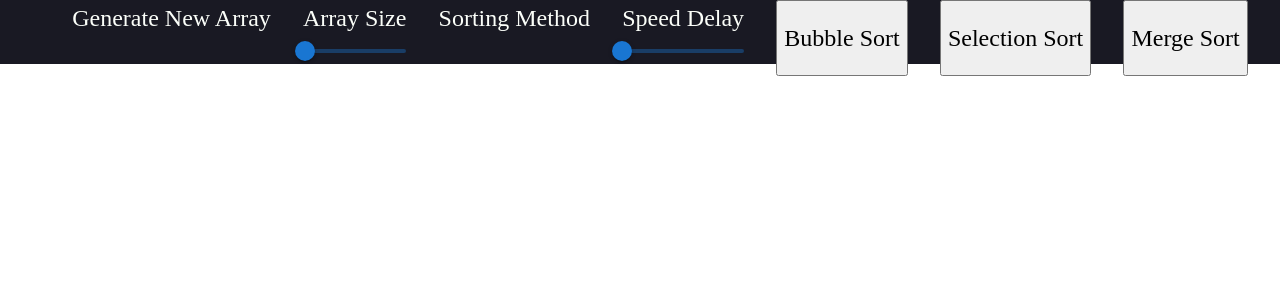
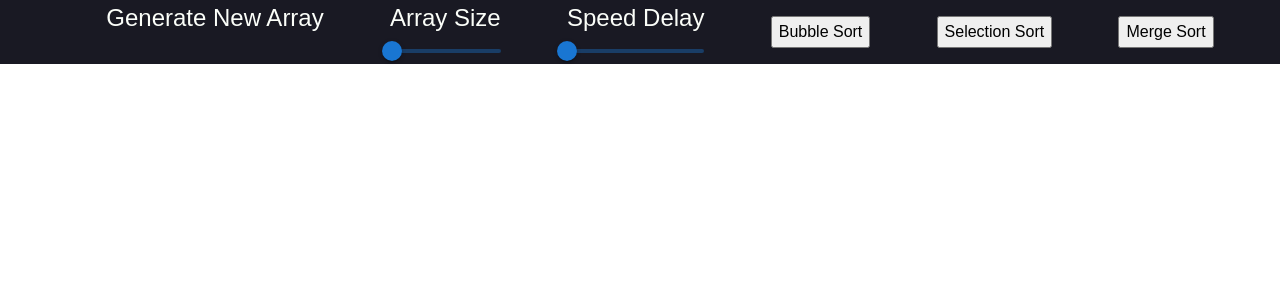
Before and after one commit to equan1090/sorting-visualizer, a React (Create React App) app: page / in a window 1280 px wide. Shown: the top 300 px of the page. Built offline with nearby package versions, Linux system fonts and the light colour scheme.

Commit message:
completed

```diff
--- a/src/components/ArrayBlocks/ArrayBlocks.jsx
+++ b/src/components/ArrayBlocks/ArrayBlocks.jsx
@@ -5,7 +5,7 @@ function ArrayBlocks({props}) {
     let size = props.length
 
     return(
-        <div className='array-wrapper'>
+        <div className='container flex'>
             {props.map((num, idx) => (
                 <div className='each-box'
                     key={idx}
--- a/src/components/Navigation/NavBar.css
+++ b/src/components/Navigation/NavBar.css
@@ -12,5 +12,15 @@
     flex-direction: row;
     justify-content: space-evenly;
 
-
 }
+.new-array:hover {
+    cursor: pointer;
+}
+.sort-btn {
+    font-size: 1rem;
+    height: 2rem;
+    margin: 1rem 0px;
+}
+.sort-btn:hover {
+    cursor: pointer;
+}
--- a/src/components/Navigation/NavBar.jsx
+++ b/src/components/Navigation/NavBar.jsx
@@ -14,12 +14,12 @@ function NavBar() {
 
     const blue = '#0e79b2'
     const red = '#bf1363'
+    // useEffect(() => {
+    //     setSpeed(speed)
+    // }, [speed])
+
+    // Populates data from local storage and sets variables
     useEffect(() => {
-        setSpeed(speed)
-    }, [speed])
-
-    useEffect(() => {
-
         const data = localStorage.getItem('current-array')
         const dataSize = localStorage.getItem('current-size')
 
@@ -51,6 +51,7 @@ function NavBar() {
         return random
     }
 
+    // Highlights the compared values and swaps them
     const highlight_swap = (animation) => {
         for(let i = 0; i < animation.length; i++) {
             const bar = document.getElementsByClassName('each-box')
@@ -84,8 +85,8 @@ function NavBar() {
     }
 
     const bubbleSortAnimation = () => {
-        const copyArr = [...arr]
-        const animation = BubbleSort(copyArr)
+        // const copyArr = [...arr]
+        const animation = BubbleSort(arr)
         console.log('animation', animation)
         highlight_swap(animation)
 
@@ -93,17 +94,16 @@ function NavBar() {
     }
 
     const selectionSortAnimation = () => {
-        const copyArr = [...arr]
-        const animation = selectionSort(copyArr)
-
+        // const copyArr = [...arr]
+        const animation = selectionSort(arr)
         highlight_swap(animation)
 
     }
 
     //Shows the animation of each box moving
     const mergeSortAnimation = () => {
-        const copyArr = [...arr]
-        const animation = mergeSort(copyArr)
+        // const copyArr = [...arr]
+        const animation = mergeSort(arr)
         for(let i = 0; i < animation.length; i++) {
             const bar = document.getElementsByClassName('each-box')
             const isColorChange = i % 3 !== 2;
@@ -140,7 +140,7 @@ function NavBar() {
         <>
             <nav className='top-nav-menu'>
                 <ul>
-                    <li onClick={() => setArr(generateArr())}>Generate New Array</li>
+                    <li className='new-array' onClick={() => setArr(generateArr())}>Generate New Array</li>
                     <div>
                         <li>Array Size</li>
                         <Slider
@@ -152,7 +152,7 @@ function NavBar() {
                             valueLabelDisplay="auto"
                         />
                     </div>
-                    <li>Sorting Method</li>
+
                     <div>
                         <li>Speed Delay</li>
                         <Slider
@@ -164,9 +164,9 @@ function NavBar() {
                             valueLabelDisplay="auto"
                         />
                     </div>
-                    <button onClick={() => bubbleSortAnimation()}>Bubble Sort</button>
-                    <button onClick={() => selectionSortAnimation()}>Selection Sort</button>
-                    <button onClick={() => mergeSortAnimation()}>Merge Sort</button>
+                    <button className='sort-btn' onClick={() => bubbleSortAnimation()}>Bubble Sort</button>
+                    <button className='sort-btn' onClick={() => selectionSortAnimation()}>Selection Sort</button>
+                    <button className='sort-btn' onClick={() => mergeSortAnimation()}>Merge Sort</button>
                 </ul>
             </nav>
 
--- a/src/index.css
+++ b/src/index.css
@@ -2,6 +2,9 @@
 *::before,
 *::after {
   box-sizing: border-box;
+}
+#root {
+  background-color: #fbfef9 ;
 }
 
 /* Remove default margin */
@@ -35,6 +38,7 @@ body {
   min-height: 100vh;
   text-rendering: optimizeSpeed;
   line-height: 1.5;
+  font-family: Arial, Helvetica, sans-serif;
 }
 
 /* A elements that don't have a class get default styles */
@@ -80,7 +84,7 @@ select {
 
 .flex {
   display: flex;
-  gap: var(--gap, 1rem);
+  /* gap: var(--gap, 1rem); */
 }
 .grid {
   display: grid;
@@ -103,7 +107,6 @@ select {
   white-space: nowrap;
   border: 0;
 }
-
 
 
 
@@ -134,7 +137,5 @@ picture {
 
 }
 
-code {
-  font-family: source-code-pro, Menlo, Monaco, Consolas, 'Courier New',
-    monospace;
+
 } */
```
Also changed, not shown: 1 other file (tests, documents, lock files or other folders).
